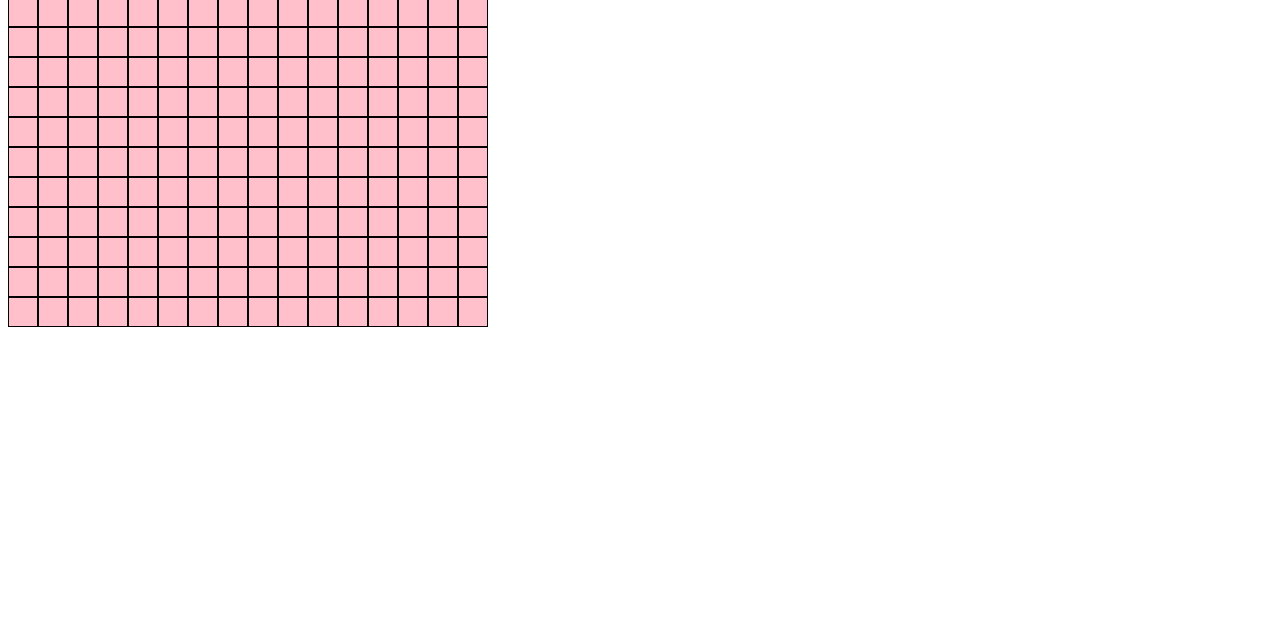
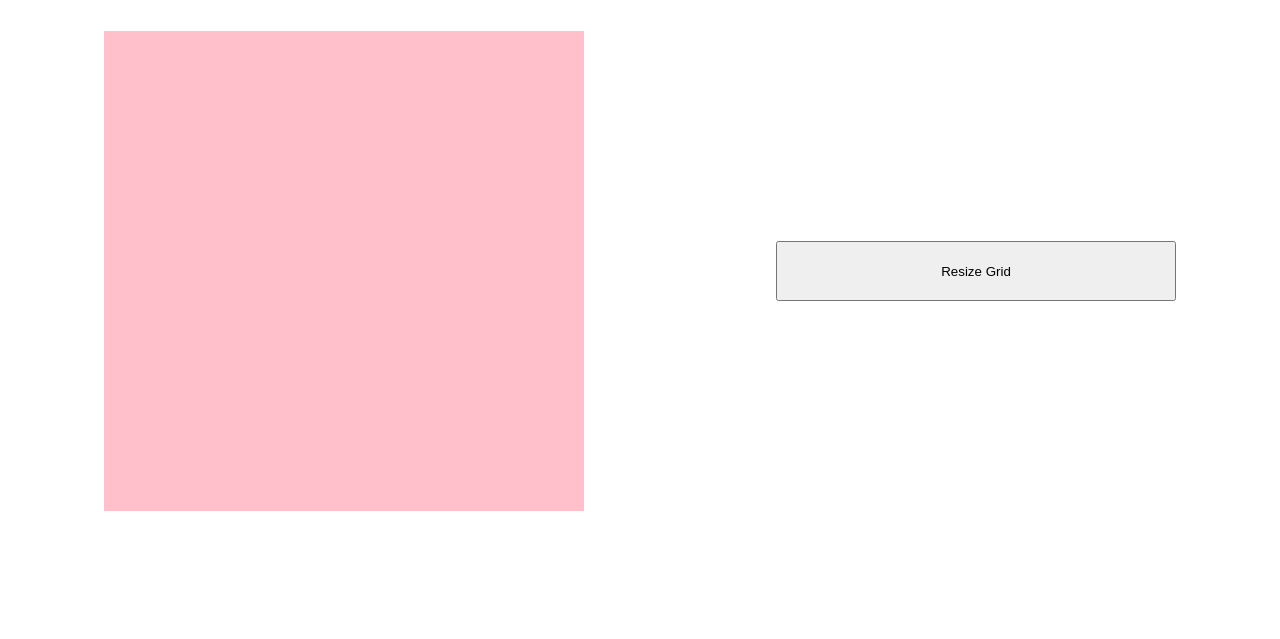
Before and after one commit to vrushank1729/Etch-a-Sketch, a plain HTML site: page index.html in a window 1280 px wide. Shown: the part 161-800 px from the top of the page. Drawn offline with Linux system fonts and the light colour scheme.

Commit message:
create getValidGridSize() hoverSketchON() resizeGrid()

```diff
--- a/index.html
+++ b/index.html
@@ -8,6 +8,16 @@
     <title>Etch-a-Sketch</title>
 </head>
 <body>
-    <div class="sketch-box"></div>
+    <div class="page">
+        <header class="header">
+            <h1>Etch-a-Sketch</h1>
+        </header>
+        <div class="main-content">
+            <div class="customize">
+                <button class="btn resize-btn">Resize Grid</button>
+            </div>
+            <div class="sketch-box"></div>
+        </div>
+    </div>
 </body>
 </html>
--- a/script.js
+++ b/script.js
@@ -1,17 +1,54 @@
 document.addEventListener("DOMContentLoaded", function () {
     const sketch_box = document.querySelector('.sketch-box');
 
-    for (let i = 0; i < 256; i++) {
+    function resizeGrid(gridSize) {
+      for (let i = 0; i < gridSize*gridSize; i++) {
         var grid_square = document.createElement('div');
-      grid_square.classList.add('grid-square');
+        grid_square.classList.add('grid-square')
+        grid_square.style.cssText = `
+          background: pink;
+          width: ${480/gridSize}px;
+          height: ${480/gridSize}px;
+          `
         sketch_box.appendChild(grid_square);
       }
+    }
 
+    function hoverSketchON() {
       const grid_squares = document.querySelectorAll('.grid-square')
       grid_squares.forEach((square) => {
           square.addEventListener('mouseover', () => {
-            square.style.background = 'white'
+              square.style.background = 'black'
           })
       })
+    }
+
+    function getValidGridSize() {
+      let gridSize;
+      do {
+        const userInput = prompt("Enter the grid size (a positive integer <= 100):");
+        gridSize = parseInt(userInput);
+
+        // Check if the input is a positive integer and less than 100
+        if (!Number.isInteger(gridSize) || gridSize <= 0 || gridSize > 100) {
+          alert("Please enter a valid positive integer less than 100.");
+        }
+      } while (!Number.isInteger(gridSize) || gridSize <= 0 || gridSize > 100);
+
+      return gridSize;
+    }
+
+    resizeGrid(16)
+    hoverSketchON()
+
+    const resize_btn = document.querySelector('.resize-btn')
+    resize_btn.addEventListener('click', () => {
+      var grid_size = getValidGridSize()
+      sketch_box.innerHTML = ''
+      resizeGrid(grid_size)
+      hoverSketchON()
+    })
+
+
 
   })
--- a/style.css
+++ b/style.css
@@ -7,9 +7,24 @@
     justify-content: space-around;
 }
 
-.grid-square {
-    background: pink;
-    width: 28px;
-    height: 28px;
-    border: 1px solid black;
+.page {
+    display: flex;
+    flex-direction: column;
 }
+
+.main-content {
+    display: flex;
+    justify-content: space-around;
+    align-items: center;
+    flex-direction: row-reverse;
+}
+
+.header {
+    margin-left: 10%;
+    font-size: 37px;
+}
+
+.btn {
+    width: 400px;
+    height: 60px;
+}
```
Lines whose indentation alone changed are shown as unchanged.
